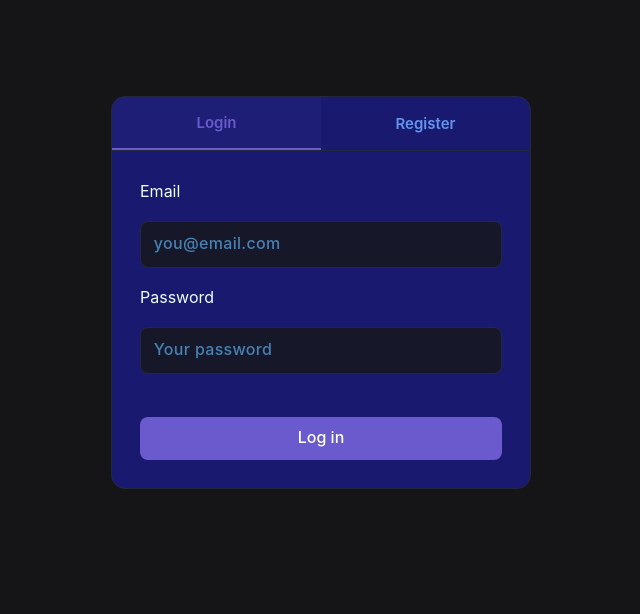
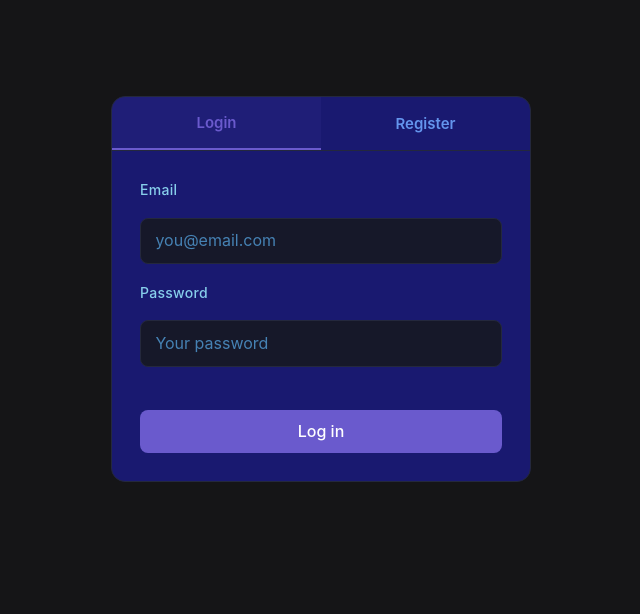
Before and after one commit to jjuh00/Evlen, a FastAPI app: page /auth/login in a window 1280 px wide. Shown: the part 73-687 px from the top of the page, without its empty margins (319-959 px from the left). Run offline with FastAPI, Linux system fonts and the light colour scheme; parts of the project's set-up code (start-up, migrations or seed data) failed here and were passed over.

Commit message:
Fixed selector and improved input styling

```diff
--- a/frontend/static/styles/login.css
+++ b/frontend/static/styles/login.css
@@ -6,7 +6,7 @@
     gap: 1rem;
 }
 
-.login-form input, .register-form label {
+.login-form label, .register-form label {
     color: skyblue;
     font-size: 14px;
     font-weight: 500;
@@ -14,14 +14,14 @@
 }
 
 .login-form input, .register-form input {
-    padding: 0.6rem 0.8rem;
+    padding: 0.6rem 0.9rem;
     background: #161829;
     color: azure;
     font-size: 16px;
     border: 1px solid #24283d;
     border-radius: 8px;
     outline: none;
-    transition: border-color 0.2s ease;
+    transition: border-color 0.2s ease, box-shadow 0.2s ease;
 }
 
 .login-form input:focus, .register-form input:focus {
```
